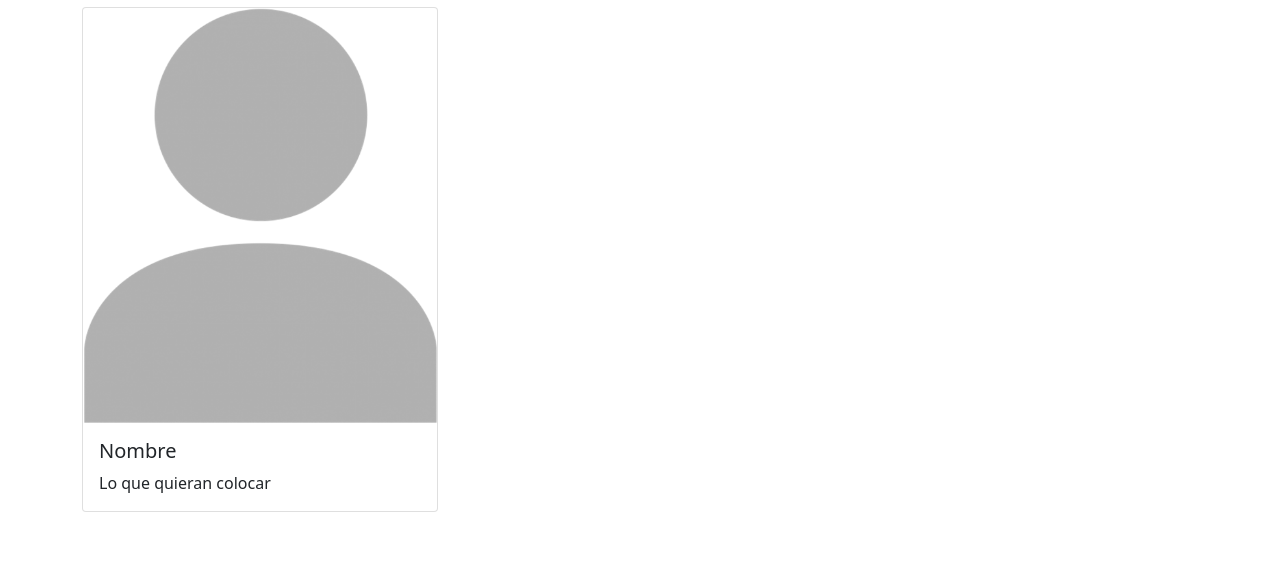
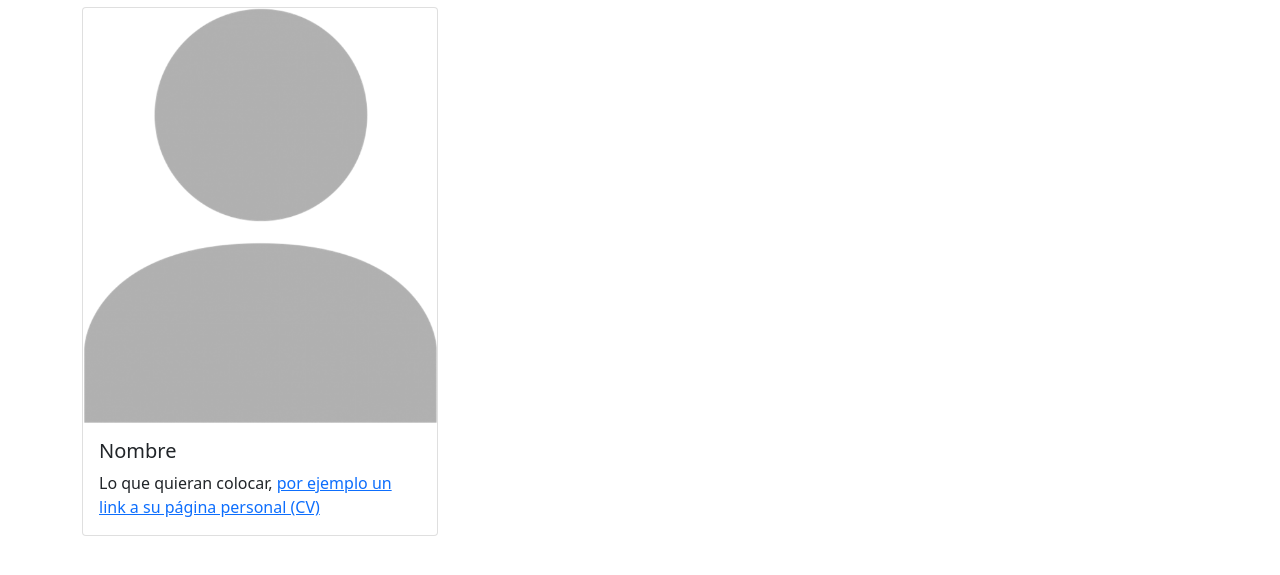
Before and after one commit to KarlHeitmann/talentos_g17, a plain HTML site: page index.html in a window 1280 px wide. Shown: the part 67-642 px from the top of the page. Drawn offline with nearby package versions, Linux system fonts and the light colour scheme.

Commit message:
agregué un <a> de ejemplo (link) al template de la página

```diff
--- a/index.html
+++ b/index.html
@@ -27,7 +27,7 @@
             <img src="./assets/img/person_placeholder.png" class="card-img-top" alt="Blank profile">
             <div class="card-body">
               <h5 class="card-title">Nombre</h5>
-              <p class="card-text">Lo que quieran colocar</p>
+              <p class="card-text">Lo que quieran colocar, <a href="#">por ejemplo un link a su página personal (CV)</a></p>
             </div>
           </div>
         </div>
```
